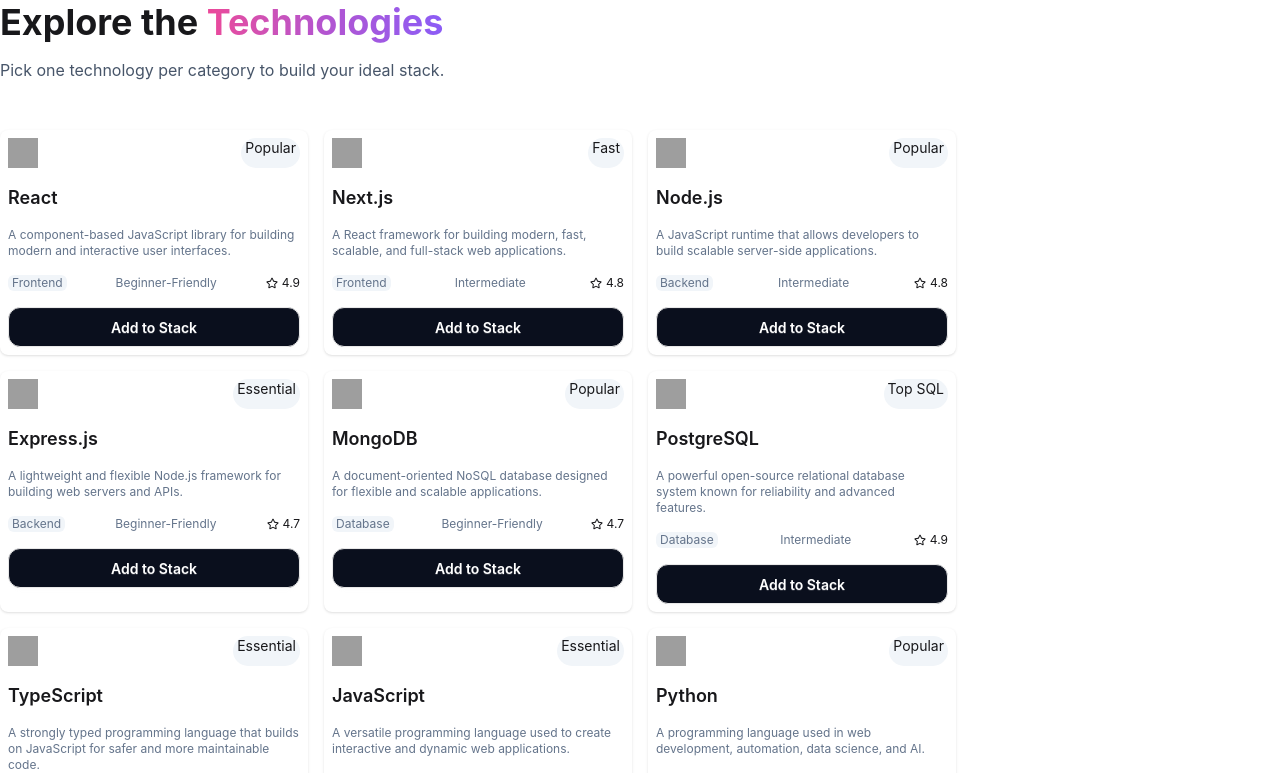
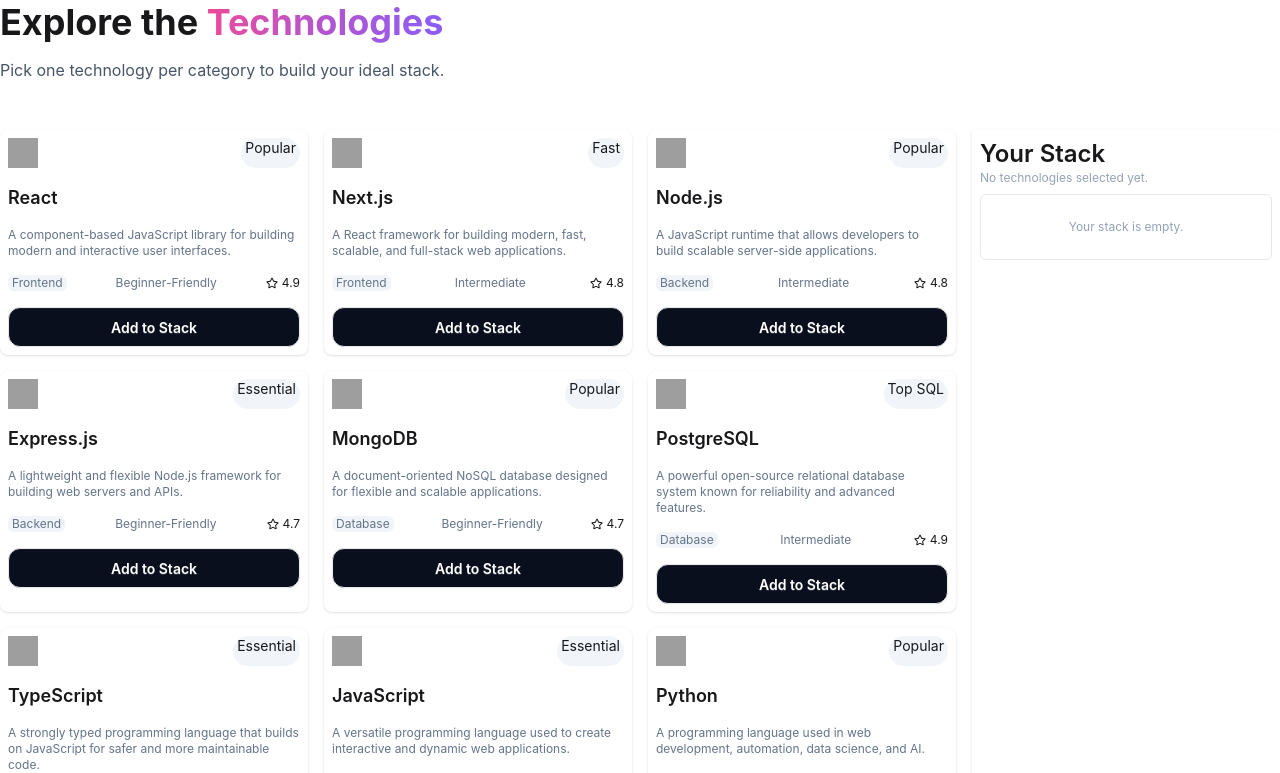
Before and after one commit to rashedulalam15/assignment-5, a React (Vite) app: page / in a window 1280 px wide. Shown: the part 600-1373 px from the top of the page. Built offline with nearby package versions, Linux system fonts and the light colour scheme; grey boxes are pictures that could not be loaded.

Commit message:
used condtional rendering in your stack container

```diff
--- a/src/Components/Technologies/SelectedTechnologies.tsx
+++ b/src/Components/Technologies/SelectedTechnologies.tsx
@@ -8,12 +8,21 @@
 }
 
 const SelectedTechnologies = ({ setSelectedTechnologies, selectedTechnologies }: SelectedTechnologiesProps) => {
+    if(selectedTechnologies.length===0){
+        return <div>
+            <p className="text-[#94A3B8] text-xs">No technologies selected yet.</p>
+             <p className=" text-[#94A3B8] text-xs border border-gray-200
+             py-6 px-8 rounded-md my-2 flex items-center justify-center">Your stack is empty.</p>
+        </div>
 
+
+    }
     return (
         <div>
+         <p className="text-[#94A3B8] text-xs"><span></span>Technology Selected</p>
             {
                 selectedTechnologies.map((technology:Itechnology, index:number)=>{
-                    return <div className="grid grid-cols-1 bg-base-100 shadow-sm p-2">
+                    return <div className="grid grid-cols-1 my-2">
                         <div className="flex justify-between items-center border rounded-md p-2 border-gray-300">
                         <div className="flex items-center gap-2">
                         <img src={technology.icon} className="h-[30px] w-[30px]" alt="" />
--- a/src/Components/Technologies/Technologies.tsx
+++ b/src/Components/Technologies/Technologies.tsx
@@ -28,7 +28,8 @@
                  }
               </div>
               {/* selectedTechnologies 30% */}
-              <div className=" col-span-3">
+              <div className="bg-base-100 shadow-sm p-2 col-span-3">
+                <h2 className="font-semibold text-2xl">Your Stack</h2>
               <SelectedTechnologies selectedTechnologies={selectedTechnologies}
               setSelectedTechnologies={setSelectedTechnologies} />
               </div>
```
